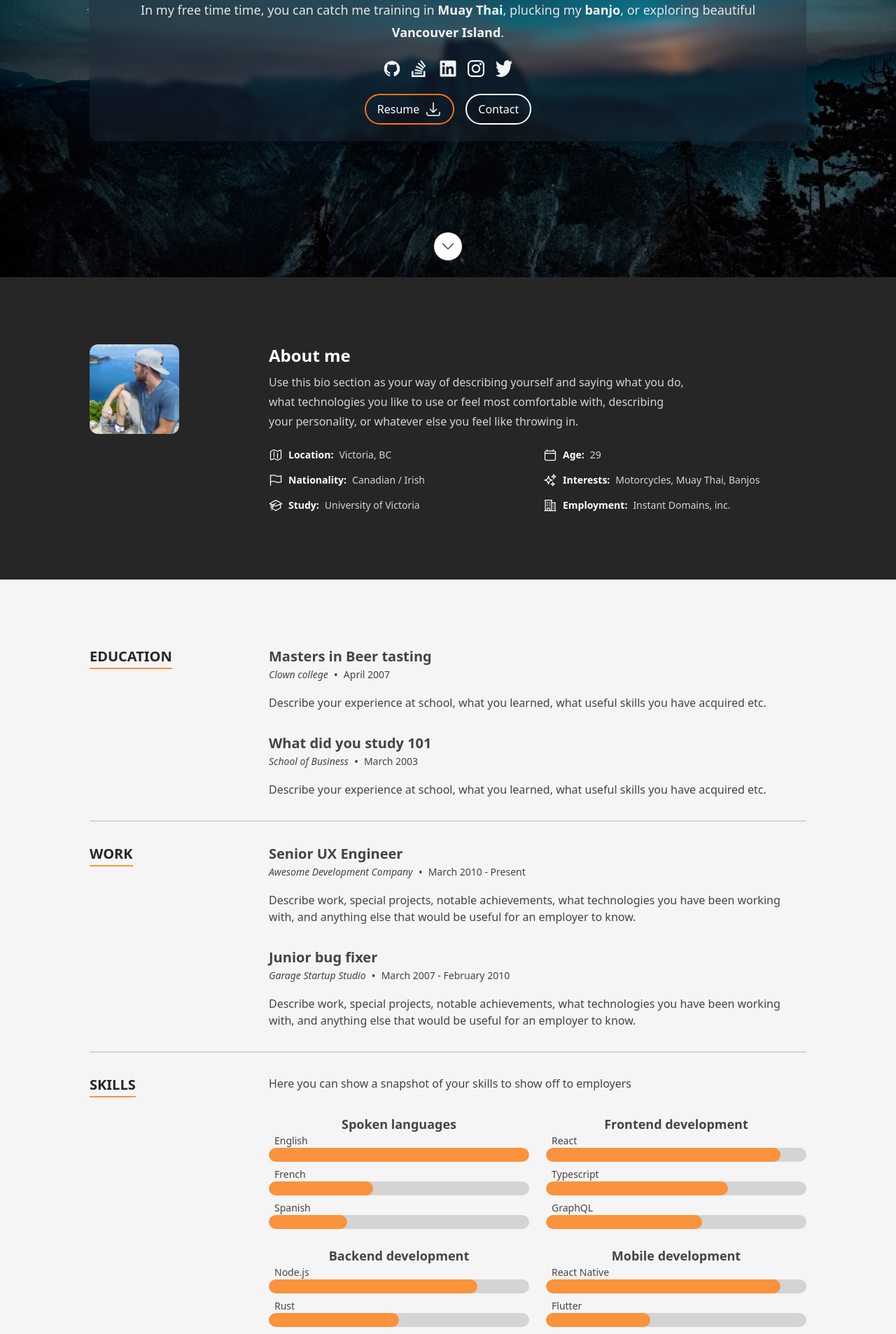
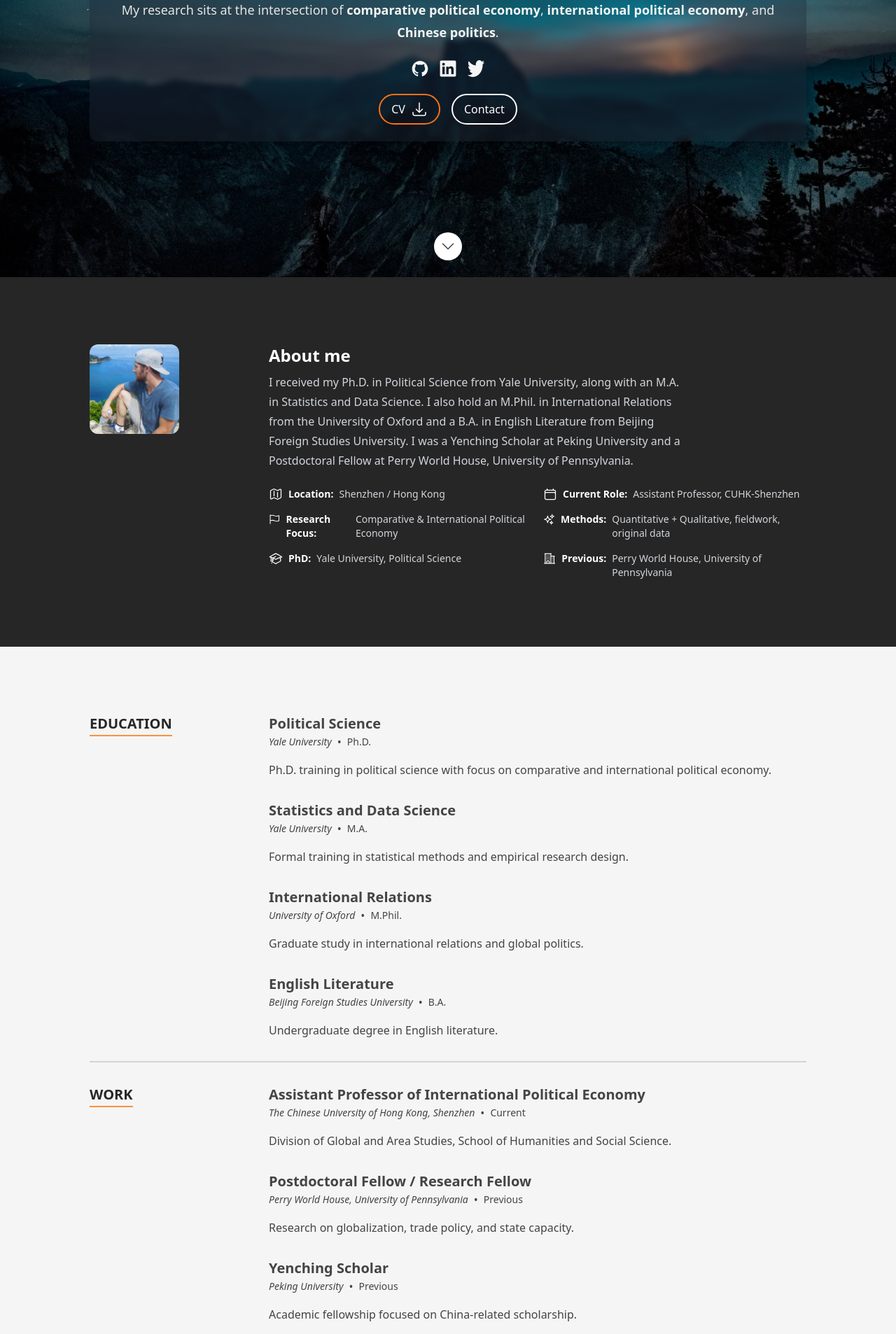
Before and after one commit to robin621/robinwyjsite, a Next.js app: page / in a window 1280 px wide. Shown: the part 404-2310 px from the top of the page at 70% size. Built offline with nearby package versions, Linux system fonts and the light colour scheme.

Commit message:
Replicate old site sections across template content

```diff
--- a/src/data/data.tsx
+++ b/src/data/data.tsx
@@ -9,9 +9,7 @@ import {
 } from '@heroicons/react/24/outline';
 
 import GithubIcon from '../components/Icon/GithubIcon';
-import InstagramIcon from '../components/Icon/InstagramIcon';
 import LinkedInIcon from '../components/Icon/LinkedInIcon';
-import StackOverflowIcon from '../components/Icon/StackOverflowIcon';
 import TwitterIcon from '../components/Icon/TwitterIcon';
 import heroImage from '../images/header-background.webp';
 import porfolioImage1 from '../images/portfolio/portfolio-1.jpg';
@@ -44,8 +42,8 @@ import {
  * Page meta data
  */
 export const homePageMeta: HomepageMeta = {
-  title: 'React Resume Template',
-  description: "Example site built with Tim Baker's react resume template",
+  title: 'Robin Yajie Wang | International Political Economy',
+  description: 'Personal academic website for Robin Yajie Wang, Assistant Professor of International Political Economy.',
 };
 
 /**
@@ -69,25 +67,21 @@ export type SectionId = typeof SectionId[keyof typeof SectionId];
  */
 export const heroData: Hero = {
   imageSrc: heroImage,
-  name: `I'm Tim Baker.`,
+  name: `I'm Robin Yajie Wang.` ,
   description: (
     <>
       <p className="prose-sm text-stone-200 sm:prose-base lg:prose-lg">
-        I'm a Victoria based <strong className="text-stone-100">Full Stack Software Engineer</strong>, currently working
-        at <strong className="text-stone-100">Instant Domains</strong> helping build a modern, mobile-first, domain
-        registrar and site builder.
+        I am an <strong className="text-stone-100">Assistant Professor of International Political Economy</strong> in the Division of Global and Area Studies at <strong className="text-stone-100">The Chinese University of Hong Kong, Shenzhen</strong>.
       </p>
       <p className="prose-sm text-stone-200 sm:prose-base lg:prose-lg">
-        In my free time time, you can catch me training in <strong className="text-stone-100">Muay Thai</strong>,
-        plucking my <strong className="text-stone-100">banjo</strong>, or exploring beautiful{' '}
-        <strong className="text-stone-100">Vancouver Island</strong>.
+        My research sits at the intersection of <strong className="text-stone-100">comparative political economy</strong>, <strong className="text-stone-100">international political economy</strong>, and <strong className="text-stone-100">Chinese politics</strong>.
       </p>
     </>
   ),
   actions: [
     {
-      href: '/assets/resume.pdf',
-      text: 'Resume',
+      href: 'https://drive.google.com',
+      text: 'CV',
       primary: true,
       Icon: ArrowDownTrayIcon,
     },
@@ -104,16 +98,14 @@ export const heroData: Hero = {
  */
 export const aboutData: About = {
   profileImageSrc: profilepic,
-  description: `Use this bio section as your way of describing yourself and saying what you do, what technologies you like
-  to use or feel most comfortable with, describing your personality, or whatever else you feel like throwing
-  in.`,
+  description: `I received my Ph.D. in Political Science from Yale University, along with an M.A. in Statistics and Data Science. I also hold an M.Phil. in International Relations from the University of Oxford and a B.A. in English Literature from Beijing Foreign Studies University. I was a Yenching Scholar at Peking University and a Postdoctoral Fellow at Perry World House, University of Pennsylvania.`,
   aboutItems: [
-    {label: 'Location', text: 'Victoria, BC', Icon: MapIcon},
-    {label: 'Age', text: '29', Icon: CalendarIcon},
-    {label: 'Nationality', text: 'Canadian / Irish', Icon: FlagIcon},
-    {label: 'Interests', text: 'Motorcycles, Muay Thai, Banjos', Icon: SparklesIcon},
-    {label: 'Study', text: 'University of Victoria', Icon: AcademicCapIcon},
-    {label: 'Employment', text: 'Instant Domains, inc.', Icon: BuildingOffice2Icon},
+    {label: 'Location', text: 'Shenzhen / Hong Kong', Icon: MapIcon},
+    {label: 'Current Role', text: 'Assistant Professor, CUHK-Shenzhen', Icon: CalendarIcon},
+    {label: 'Research Focus', text: 'Comparative & International Political Economy', Icon: FlagIcon},
+    {label: 'Methods', text: 'Quantitative + Qualitative, fieldwork, original data', Icon: SparklesIcon},
+    {label: 'PhD', text: 'Yale University, Political Science', Icon: AcademicCapIcon},
+    {label: 'Previous', text: 'Perry World House, University of Pennsylvania', Icon: BuildingOffice2Icon},
   ],
 };
 
@@ -122,71 +114,27 @@ export const aboutData: About = {
  */
 export const skills: SkillGroup[] = [
   {
-    name: 'Spoken languages',
+    name: 'Research fields',
     skills: [
-      {
-        name: 'English',
-        level: 10,
-      },
-      {
-        name: 'French',
-        level: 4,
-      },
-      {
-        name: 'Spanish',
-        level: 3,
-      },
+      {name: 'Comparative Political Economy', level: 10},
+      {name: 'International Political Economy', level: 10},
+      {name: 'Chinese Politics', level: 9},
     ],
   },
   {
-    name: 'Frontend development',
+    name: 'Methods',
     skills: [
-      {
-        name: 'React',
-        level: 9,
-      },
-      {
-        name: 'Typescript',
-        level: 7,
-      },
-      {
-        name: 'GraphQL',
-        level: 6,
-      },
+      {name: 'Quantitative analysis', level: 9},
+      {name: 'Qualitative fieldwork', level: 8},
+      {name: 'Original data collection', level: 9},
     ],
   },
   {
-    name: 'Backend development',
+    name: 'Current agendas',
     skills: [
-      {
-        name: 'Node.js',
-        level: 8,
-      },
-      {
-        name: 'Rust',
-        level: 5,
-      },
-      {
-        name: 'Golang',
-        level: 4,
-      },
-    ],
-  },
-  {
-    name: 'Mobile development',
-    skills: [
-      {
-        name: 'React Native',
-        level: 9,
-      },
-      {
-        name: 'Flutter',
-        level: 4,
-      },
-      {
-        name: 'Swift',
-        level: 3,
-      },
+      {name: 'Fiscal centralization', level: 9},
+      {name: 'Trade shocks & sanctions', level: 9},
+      {name: 'Firm-state political economy', level: 8},
     ],
   },
 ];
@@ -196,69 +144,71 @@ export const skills: SkillGroup[] = [
  */
 export const portfolioItems: PortfolioItem[] = [
   {
-    title: 'Project title 1',
-    description: 'Give a short description of your project here.',
-    url: 'https://timbaker.me',
+    title: 'Embedded State-Building: Economic Openness, Tax Structure and Fiscal Capacity in Contemporary China',
+    description:
+      "Working paper on how China's WTO-era openness incentivized fiscal centralization, tax bureaucracy expansion, and targeted redistribution to laid-off workers.",
+    url: 'https://papers.ssrn.com',
     image: porfolioImage1,
   },
   {
-    title: 'Project title 2',
-    description: 'Give a short description of your project here.',
-    url: 'https://timbaker.me',
+    title: 'Strategic Liberalization: The Political Economy of Targeted Tariff Reductions in China',
+    description:
+      'Working paper on how centrally supervised and tax-compliant firms gained disproportionate access to tariff reductions during liberalization.',
+    url: 'https://papers.ssrn.com',
     image: porfolioImage2,
   },
   {
-    title: 'Project title 3',
-    description: 'Give a short description of your project here.',
-    url: 'https://timbaker.me',
+    title: 'How Great Power Competition Affects Public Support for High-Skilled Immigration',
+    description: 'Ongoing project with Jiahua Yue.',
+    url: 'https://robin-yajiewang.com/research-1',
     image: porfolioImage3,
   },
   {
-    title: 'Project title 4',
-    description: 'Give a short description of your project here.',
-    url: 'https://timbaker.me',
+    title: 'The Returns to Tax Compliance: How Chinese Firms Navigate Tax Reform',
+    description: 'Ongoing project with Xiaobo Lü.',
+    url: 'https://robin-yajiewang.com/research-1',
     image: porfolioImage4,
   },
   {
-    title: 'Project title 5',
-    description: 'Give a short description of your project here.',
-    url: 'https://timbaker.me',
+    title: 'Fools Rush Out: Geopolitical Disruptions and Firm Overcompliance',
+    description: 'Ongoing project with Eric Keun Woo Jeong.',
+    url: 'https://robin-yajiewang.com/research-1',
     image: porfolioImage5,
   },
   {
-    title: 'Project title 6',
-    description: 'Give a short description of your project here.',
-    url: 'https://timbaker.me',
+    title: 'The Unlikely Alliance: How Chinese Exporters Navigate Trade Tensions Through International Alliance',
+    description: 'Ongoing project on exporter responses to trade tensions.',
+    url: 'https://robin-yajiewang.com/research-1',
     image: porfolioImage6,
   },
   {
-    title: 'Project title 7',
-    description: 'Give a short description of your project here.',
-    url: 'https://timbaker.me',
+    title: 'Managing Openness in Hard Times: Export Slowdown and Bureaucratic Enforcement in China',
+    description: 'Ongoing project on enforcement and slowdown dynamics.',
+    url: 'https://robin-yajiewang.com/research-1',
     image: porfolioImage7,
   },
   {
-    title: 'Project title 8',
-    description: 'Give a short description of your project here.',
-    url: 'https://timbaker.me',
+    title: 'China Tariff Policy Hub (CTPH)',
+    description: 'Dataset covering China tariff policy across instruments, HS-8 lines, and historical periods from pre-WTO to present.',
+    url: 'https://robin-yajiewang.com/data',
     image: porfolioImage8,
   },
   {
-    title: 'Project title 9',
-    description: 'Give a short description of your project here.',
-    url: 'https://timbaker.me',
+    title: 'GB 1986 - 1994 - 2002 - 2007 - 2011 - 2017 - 2020',
+    description: 'Crosswalk resource listed on the data page.',
+    url: 'https://robin-yajiewang.com/data',
     image: porfolioImage9,
   },
   {
-    title: 'Project title 10',
-    description: 'Give a short description of your project here.',
-    url: 'https://timbaker.me',
+    title: 'GB - ISIC - HS',
+    description: 'Industry and product concordance resource.',
+    url: 'https://robin-yajiewang.com/data',
     image: porfolioImage10,
   },
   {
-    title: 'Project title 11',
-    description: 'Give a short description of your project here.',
-    url: 'https://timbaker.me',
+    title: 'China HS-10 Concordance',
+    description: 'Crosswalk/concordance resource for Chinese product coding.',
+    url: 'https://robin-yajiewang.com/data',
     image: porfolioImage11,
   },
 ];
@@ -268,41 +218,55 @@ export const portfolioItems: PortfolioItem[] = [
  */
 export const education: TimelineItem[] = [
   {
-    date: 'April 2007',
-    location: 'Clown college',
-    title: 'Masters in Beer tasting',
-    content: <p>Describe your experience at school, what you learned, what useful skills you have acquired etc.</p>,
+    date: 'Ph.D.',
+    location: 'Yale University',
+    title: 'Political Science',
+    content: <p>Ph.D. training in political science with focus on comparative and international political economy.</p>,
   },
   {
-    date: 'March 2003',
-    location: 'School of Business',
-    title: 'What did you study 101',
-    content: <p>Describe your experience at school, what you learned, what useful skills you have acquired etc.</p>,
+    date: 'M.A.',
+    location: 'Yale University',
+    title: 'Statistics and Data Science',
+    content: <p>Formal training in statistical methods and empirical research design.</p>,
+  },
+  {
+    date: 'M.Phil.',
+    location: 'University of Oxford',
+    title: 'International Relations',
+    content: <p>Graduate study in international relations and global politics.</p>,
+  },
+  {
+    date: 'B.A.',
+    location: 'Beijing Foreign Studies University',
+    title: 'English Literature',
+    content: <p>Undergraduate degree in English literature.</p>,
   },
 ];
 
 export const experience: TimelineItem[] = [
   {
-    date: 'March 2010 - Present',
-    location: 'Awesome Development Company',
-    title: 'Senior UX Engineer',
-    content: (
-      <p>
-        Describe work, special projects, notable achievements, what technologies you have been working with, and
-        anything else that would be useful for an employer to know.
-      </p>
-    ),
+    date: 'Current',
+    location: 'The Chinese University of Hong Kong, Shenzhen',
+    title: 'Assistant Professor of International Political Economy',
+    content: <p>Division of Global and Area Studies, School of Humanities and Social Science.</p>,
   },
   {
-    date: 'March 2007 - February 2010',
-    location: 'Garage Startup Studio',
-    title: 'Junior bug fixer',
-    content: (
-      <p>
-        Describe work, special projects, notable achievements, what technologies you have been working with, and
-        anything else that would be useful for an employer to know.
-      </p>
-    ),
+    date: 'Previous',
+    location: 'Perry World House, University of Pennsylvania',
+    title: 'Postdoctoral Fellow / Research Fellow',
+    content: <p>Research on globalization, trade policy, and state capacity.</p>,
+  },
+  {
+    date: 'Previous',
+    location: 'Peking University',
+    title: 'Yenching Scholar',
+    content: <p>Academic fellowship focused on China-related scholarship.</p>,
+  },
+  {
+    date: 'Teaching',
+    location: 'Yale University',
+    title: 'Teaching Fellow',
+    content: <p>Supported courses including Game Theory & Political Science, Applied Quantitative Research Design, and International Relations.</p>,
   },
 ];
 
@@ -312,20 +276,11 @@ export const experience: TimelineItem[] = [
 export const testimonial: TestimonialSection = {
   imageSrc: testimonialImage,
   testimonials: [
+    {name: 'Industrial Policy and Development', text: 'Course offering, Spring 2026.'},
+    {name: 'Social Science Research Methods', text: 'Course offering, Spring 2026.'},
     {
-      name: 'John Doe',
-      text: 'Use this as an opportunity to promote what it is like to work with you. High value testimonials include ones from current or past co-workers, managers, or from happy clients.',
-      image: 'https://cloudflare-ipfs.com/ipfs/Qmd3W5DuhgHirLHGVixi6V76LhCkZUz6pnFt5AJBiyvHye/avatar/169.jpg',
-    },
-    {
-      name: 'Jane Doe',
-      text: 'Here you should write some nice things that someone has said about you. Encourage them to be specific and include important details (notes about a project you were on together, impressive quality produced, etc).',
-      image: 'https://cloudflare-ipfs.com/ipfs/Qmd3W5DuhgHirLHGVixi6V76LhCkZUz6pnFt5AJBiyvHye/avatar/14.jpg',
-    },
-    {
-      name: 'Someone else',
-      text: 'Add several of these, and keep them as fresh as possible, but be sure to focus on quality testimonials with strong highlights of your skills/work ethic.',
-      image: 'https://cloudflare-ipfs.com/ipfs/Qmd3W5DuhgHirLHGVixi6V76LhCkZUz6pnFt5AJBiyvHye/avatar/69.jpg',
+      name: 'Teaching Fellow courses at Yale University',
+      text: 'Game Theory & Political Science; Applied Quantitative Research Design; Introduction to International Relations; The Rise of China; Foundations of Statistical Inference.',
     },
   ],
 };
@@ -336,27 +291,27 @@ export const testimonial: TestimonialSection = {
 
 export const contact: ContactSection = {
   headerText: 'Get in touch.',
-  description: 'Here is a good spot for a message to your readers to let them know how best to reach out to you.',
+  description: 'I welcome collaborations and inquiries on political economy, trade, and Chinese politics research.',
   items: [
     {
       type: ContactType.Email,
-      text: 'reachout@timbaker.me',
-      href: 'mailto:reachout@timbaker.me',
+      text: 'yajie.wang621@gmail.com',
+      href: 'mailto:yajie.wang621@gmail.com',
     },
     {
       type: ContactType.Location,
-      text: 'Victoria BC, Canada',
-      href: 'https://www.google.ca/maps/place/Victoria,+BC/@48.4262362,-123.376775,14z',
+      text: '3803 Locust Walk, Philadelphia, PA 19104',
+      href: 'https://maps.google.com/?q=3803+Locust+Walk+Philadelphia+PA+19104',
     },
     {
-      type: ContactType.Instagram,
-      text: '@tbakerx',
-      href: 'https://www.instagram.com/tbakerx/',
+      type: ContactType.Phone,
+      text: '+1 203-909-3160',
+      href: 'tel:+12039093160',
     },
     {
       type: ContactType.Github,
-      text: 'tbakerx',
-      href: 'https://github.com/tbakerx',
+      text: 'Robin-Wang621',
+      href: 'https://github.com/Robin-Wang621',
     },
   ],
 };
@@ -365,9 +320,7 @@ export const contact: ContactSection = {
  * Social items
  */
 export const socialLinks: Social[] = [
-  {label: 'Github', Icon: GithubIcon, href: 'https://github.com/tbakerx'},
-  {label: 'Stack Overflow', Icon: StackOverflowIcon, href: 'https://stackoverflow.com/users/8553186/tim-baker'},
-  {label: 'LinkedIn', Icon: LinkedInIcon, href: 'https://www.linkedin.com/in/timbakerx/'},
-  {label: 'Instagram', Icon: InstagramIcon, href: 'https://www.instagram.com/tbakerx/'},
-  {label: 'Twitter', Icon: TwitterIcon, href: 'https://twitter.com/TimBakerx'},
+  {label: 'Github', Icon: GithubIcon, href: 'https://github.com/Robin-Wang621'},
+  {label: 'LinkedIn', Icon: LinkedInIcon, href: 'https://www.linkedin.com'},
+  {label: 'Twitter', Icon: TwitterIcon, href: 'https://robin-yajiewang.com'},
 ];
```
Also changed, not shown: 1 other file (tests, documents, lock files or other folders).
